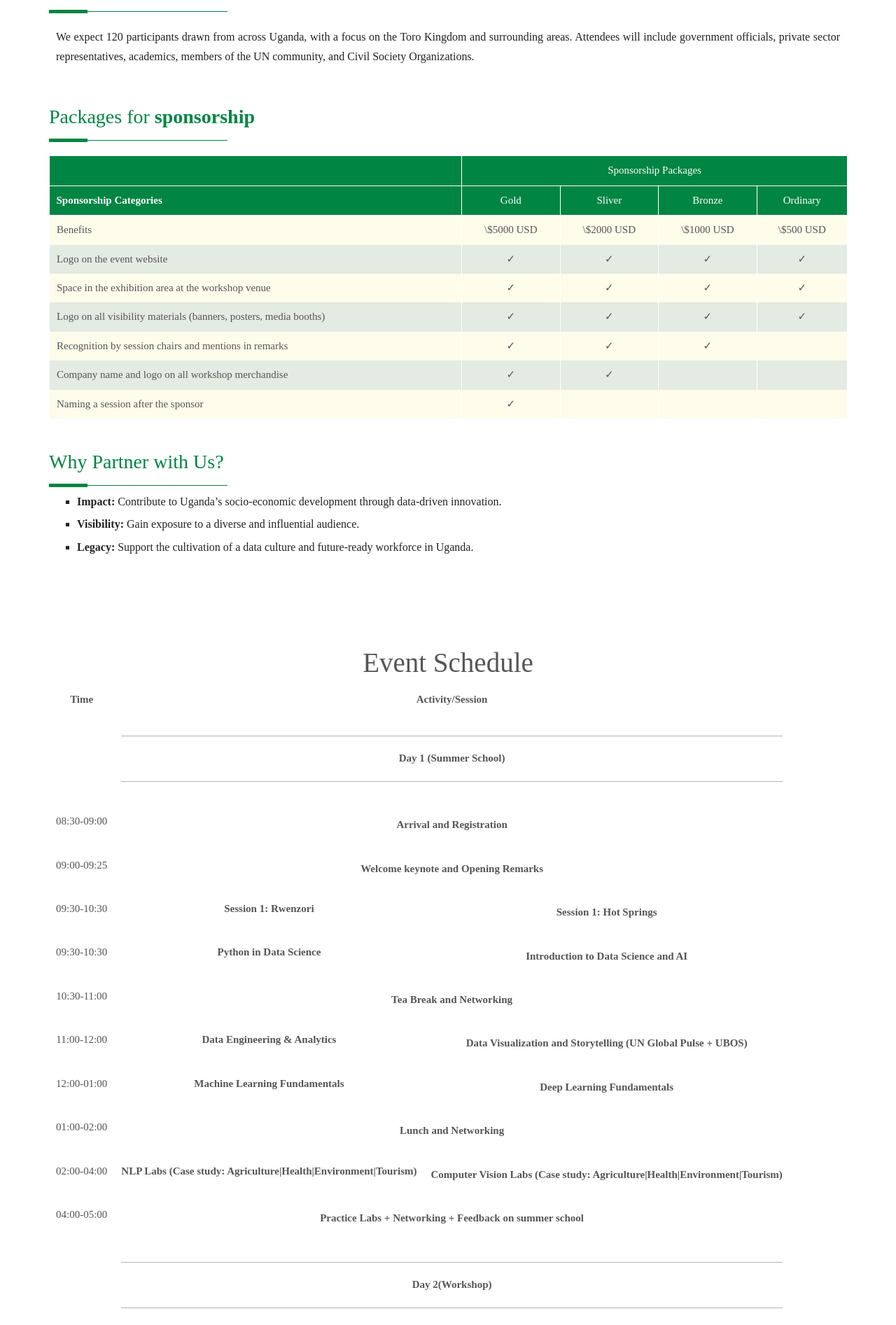
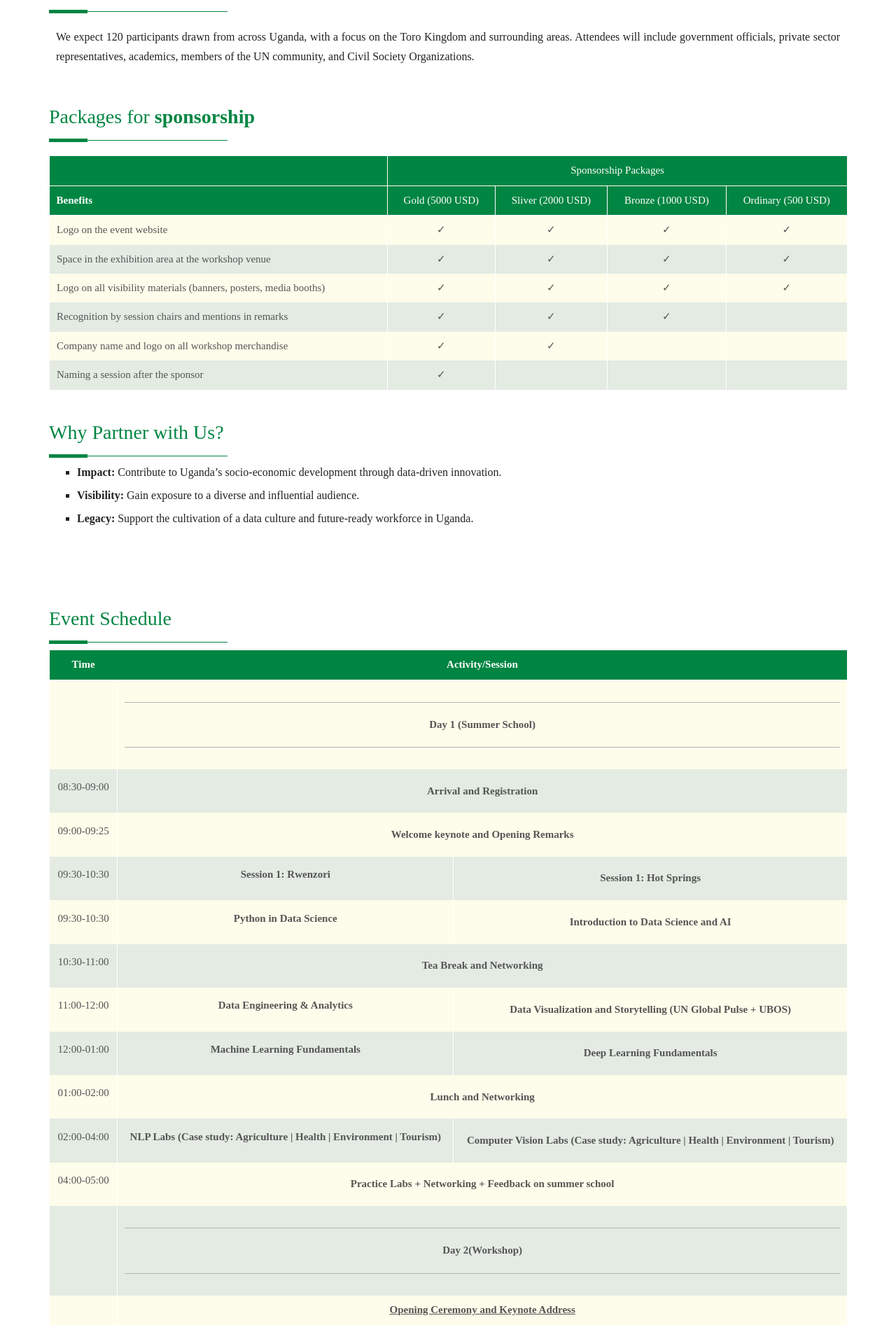
Before and after one commit to datsciafrica/dsaUganda, a Jekyll site: the page built from _events/dsau-westren.md, in a window 1280 px wide. Shown: the part 1537-3430 px from the top of the page at 70% size. Built offline with Jekyll 4.4.1, drawn with Linux system fonts in a browser that asks for light colours; some web fonts are replaced.

Commit message:
modified sponsorship and event schedule tables

```diff
--- a/_events/dsau-westren.md
+++ b/_events/dsau-westren.md
@@ -271,9 +271,9 @@ day1:
   end: "04:00 "
   sessions:
   - room1:
-    topic1: "NLP Labs (Case study: Agriculture|Health|Environment|Tourism)"
+    topic1: "NLP Labs (Case study: Agriculture | Health | Environment | Tourism)"
   - room2:
-    topic2: "Computer Vision Labs (Case study: Agriculture|Health|Environment|Tourism)"
+    topic2: "Computer Vision Labs (Case study: Agriculture | Health | Environment | Tourism)"
 - slot:
   start: "04:00-"
   end: "05:00 "
--- a/_layouts/event.html
+++ b/_layouts/event.html
@@ -152,6 +152,81 @@ layout: default
             width: 100%;
         }
     }
+
+    .launch1 h1 {
+              position: relative;
+              padding: 0;
+              margin: 0;
+              font-family: "Raleway", sans-serif;
+              font-weight: 300;
+              font-size: 30px;
+              color: #008542;
+              -webkit-transition: all 0.4s ease 0s;
+              -o-transition: all 0.4s ease 0s;
+              transition: all 0.4s ease 0s;
+            }
+
+            /* === HEADING STYLE #3 === */
+            .launch1 h1 {
+              font-size: 28px;
+              font-weight: 500;
+              letter-spacing: 0;
+              line-height: 1.5em;
+              padding-bottom: 15px;
+              position: relative;
+            }
+            .launch1 h1:before {
+              content: "";
+              position: absolute;
+              left: 0;
+              bottom: 0;
+              height: 5px;
+              width: 55px;
+              background-color: #008542;
+            }
+            .launch1 h1:after {
+              content: "";
+              position: absolute;
+              left: 0;
+              bottom: 2px;
+              height: 1px;
+              width: 95%;
+              max-width: 255px;
+              background-color: #008542;
+            }
+
+            .launch1 table {
+                border-collapse: collapse;
+                margin-top: 9px;
+                width: 100%;
+            }
+
+            .launch1 table thead tr{
+                background-color:#008542;
+                color: white;
+                border-bottom: 1px solid white;
+
+
+            }
+            .launch1 table thead tr td{
+                padding: 10px;
+                border-left: 1px solid white;
+                text-align: center;
+            }
+            .launch1 table tbody tr td{
+                padding: 10px;
+                border-left: 1px solid white;
+                text-align: center;
+            }
+            .launch1 table tbody tr:nth-child(2n) td{
+                background: #E3EBE2;
+            }
+            .launch1 table tbody tr:nth-child(2n-1) td{
+                background: #FEFCEA;
+            }
+            .launch1 table tbody tr td:nth-child(1){
+                text-align: center;
+            }
 </style>
 
 <div id="event_page" itemscope="" itemtype="http://schema.org/Event">
@@ -559,21 +634,21 @@ layout: default
                         <td colspan="4">Sponsorship Packages</td>
                     </tr>
                     <tr>
-                        <th>Sponsorship Categories</th>
-                        <td>Gold</td>
-                        <td>Sliver</td>
-                        <td>Bronze</td>
-                        <td>Ordinary</td>
+                        <th>Benefits</th>
+                        <td>Gold (5000 USD)</td>
+                        <td>Sliver (2000 USD)</td>
+                        <td>Bronze (1000 USD)</td>
+                        <td>Ordinary (500 USD)</td>
                     </tr>
                 </thead>
                 <tbody>
-                    <tr>
+                    <!-- <tr>
                         <td>Benefits</td>
-                        <td>\$5000 USD</td>
-                        <td>\$2000 USD</td>
-                        <td>\$1000 USD</td>
-                        <td>\$500 USD</td>
-                    </tr>
+                        <td>5000 USD</td>
+                        <td>2000 USD</td>
+                        <td>1000 USD</td>
+                        <td>500 USD</td>
+                    </tr> -->
                     <tr>
                         <td>Logo on the event website</td>
                         <td>✓</td>
@@ -635,8 +710,8 @@ layout: default
     </div>
 
     <div class="description-container unpurchased-virtual-no-info ">
-        <div class="container">
-            <h1 class=""><center>Event Schedule</center></h1>
+        <div class="container launch1">
+            <h1 class="">Event Schedule</h1>
             <table>
                 <thead>
                     <tr>
```
